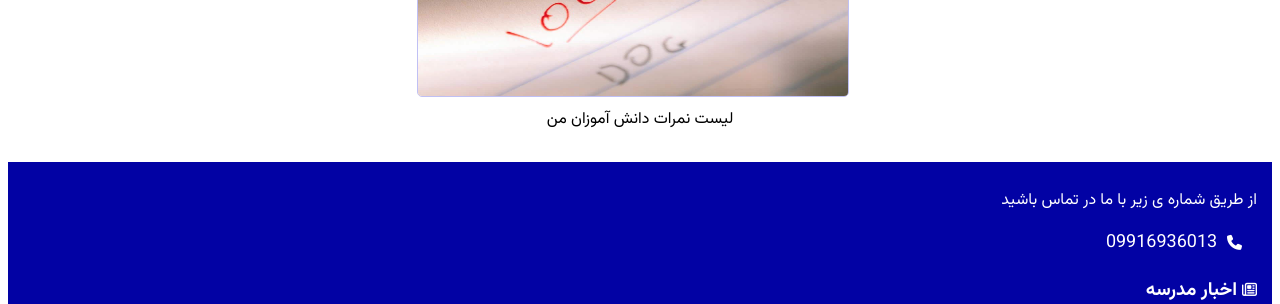
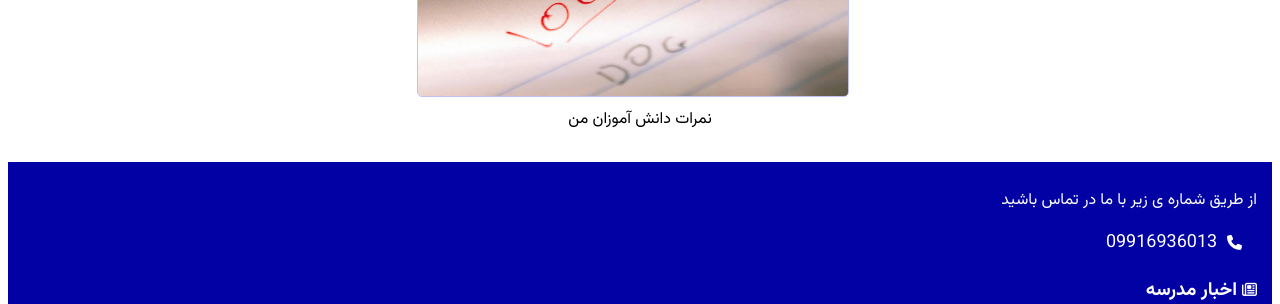
Before and after one commit to parmin-arababadi/schoollist, a PHP site: page /mainmenu.php in a window 1280 px wide. Shown: the part 714-1018 px from the top of the page. Run offline with PHP 8.4, Linux system fonts and the light colour scheme; the visitor is signed in with stand-in values (Sample User, id 1).

Commit message:
last change

```diff
--- a/mainmenu.php
+++ b/mainmenu.php
@@ -73,7 +73,7 @@ if (!isset($_SESSION['first_name'], $_SESSION['nationalcode'], $_SESSION['last_n
         <div id="marks">
             <a href="marklist.php">
                 <img src="School-Marks.jpg">
-                <div style="color: black; margin-top: 10px">لیست نمرات دانش آموزان من</div>
+                <div style="color: black; margin-top: 10px"> نمرات دانش آموزان من</div>
             </a>
         </div>
     </div>
--- a/nextstep.php
+++ b/nextstep.php
@@ -97,6 +97,7 @@ $classes = $c->fetchAll(PDO::FETCH_ASSOC);
                 <th>ساعت پایان</th>
                 <th>ساعت شروع </th>
                 <th>روز کلاس</th>
+                <th>نام درس</th>
                 <th>شماره کلاس</th>
             </tr>
             <?php
--- a/studentlogin.php
+++ b/studentlogin.php
@@ -34,7 +34,7 @@ session_start();
                     style="transform: scale(1); margin-bottom: 0.5;">
                 <label for="rememberme" class="rememberme">مرا به یاد داشته باش</label>
 
-                <a class="forgetpassword2" href="studentlogin.php">ثبت نام نکردید؟</a>
+                <a class="forgetpassword2" href="studentsignup.php">ثبت نام نکردید؟</a>
 
             </div>
             <input type="submit" id="submit" name="submit" class="teacherlogin" value="ورود">
```
